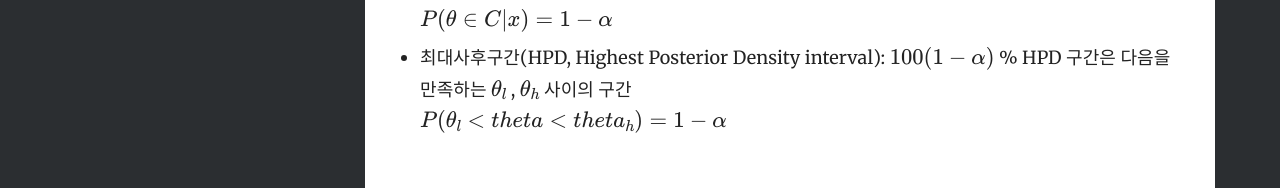
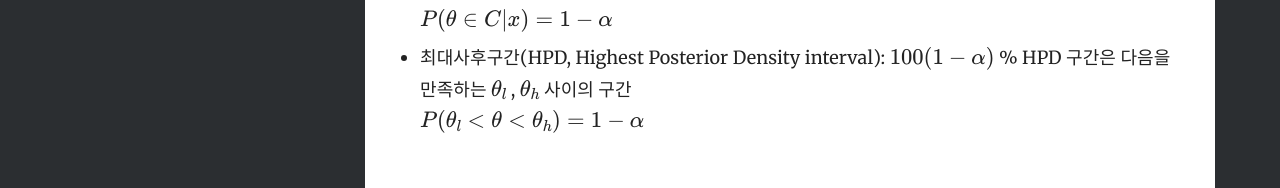
Before and after one commit to yrk3434/yrk3434.github.io, a Jekyll site: the page built from _docs/Computational Statistics/Bayesian Inference.md, in a window 1280 px wide. Shown: the part 1925-2113 px from the top of the page. Built offline with Jekyll 4.4.1, drawn with Linux system fonts in a browser that asks for light colours; formulas are drawn with MathJax 3.

Commit message:
Update Bayesian Inference.md

```diff
--- a/_docs/Computational Statistics/Bayesian Inference.md
+++ b/_docs/Computational Statistics/Bayesian Inference.md
@@ -59,7 +59,7 @@ $ P(A_i|B) = \frac{P_I(A_i \cap B)}{
 사전분포 $ \pi(\theta) $ & 자료 $ f(x|\theta) $
 -> 사후분포 $ \pi(\theta|x) $
 - 베이지안 신뢰 구간: $ 100(1-\alpha) $ % 신뢰구간은 다음을 만족하는 $ \theta $ 의 집합 $ C $ <br/>
-$$ P(\theta \in C|x) = 1- \alpha $$
+$$ P(\theta \in C | x ) = 1 - \alpha $$
 - 최대사후구간(HPD, Highest Posterior Density interval): $ 100(1-\alpha) $ % HPD 구간은 다음을
 만족하는 $ \theta_l $ , $ \theta_h $ 사이의 구간 <br/>
-$$ P(\theta_l < theta < theta_h) = 1-\alpha $$
+$$ P( \theta_l < \theta < \theta_h ) = 1 - \alpha $$
```
